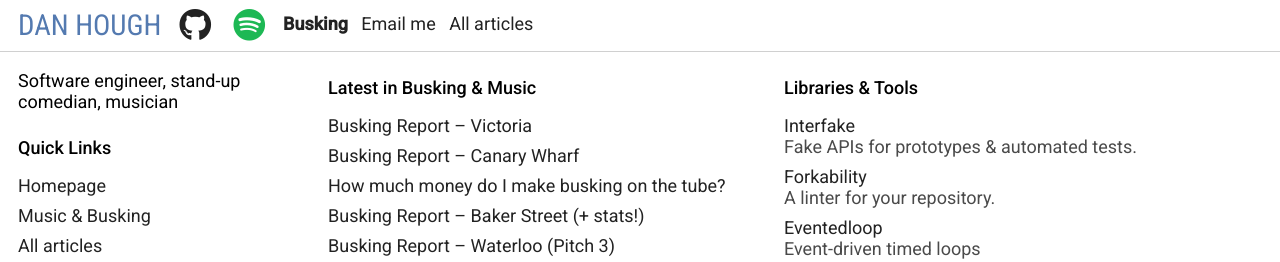
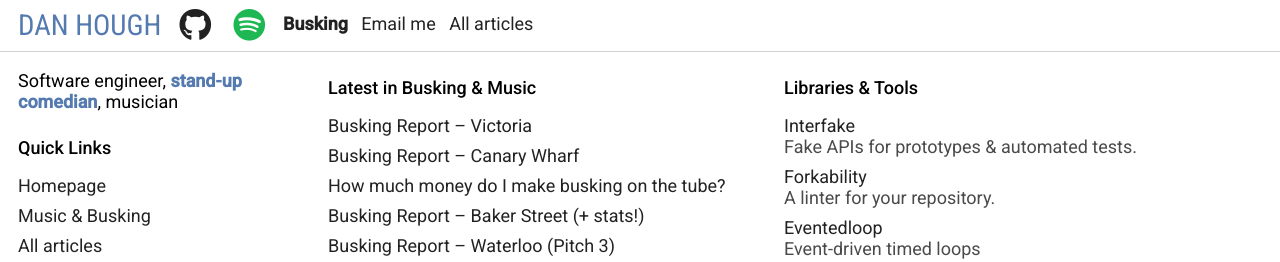
Before and after one commit to basicallydan/danhough.com, a Jekyll site: the page built from index.html, in a window 1280 px wide. Shown: the top 262 px of the page. Built offline with Jekyll 4.4.1, drawn with Linux system fonts in a browser that asks for light colours; comment, search, counter and statistics services are not loaded.

Commit message:
Link to comedy site

```diff
--- a/index.html
+++ b/index.html
@@ -3,7 +3,7 @@ layout: default
 ---
 <main class="full-width columns">
 	<aside class="content-navigation-column">
-		<span class="site-subtitle">Software engineer, stand-up comedian, musician</span>
+		<span class="site-subtitle">Software engineer, <a href="https://danhoughcomedy.com" target="_blank">stand-up comedian</a>, musician</span>
 		<nav id="quick-links-navigation" class="nav-list" role="navigation" aria-label="Quick Links">
 			<h2>Quick Links</h2>
 			<ul>
```
